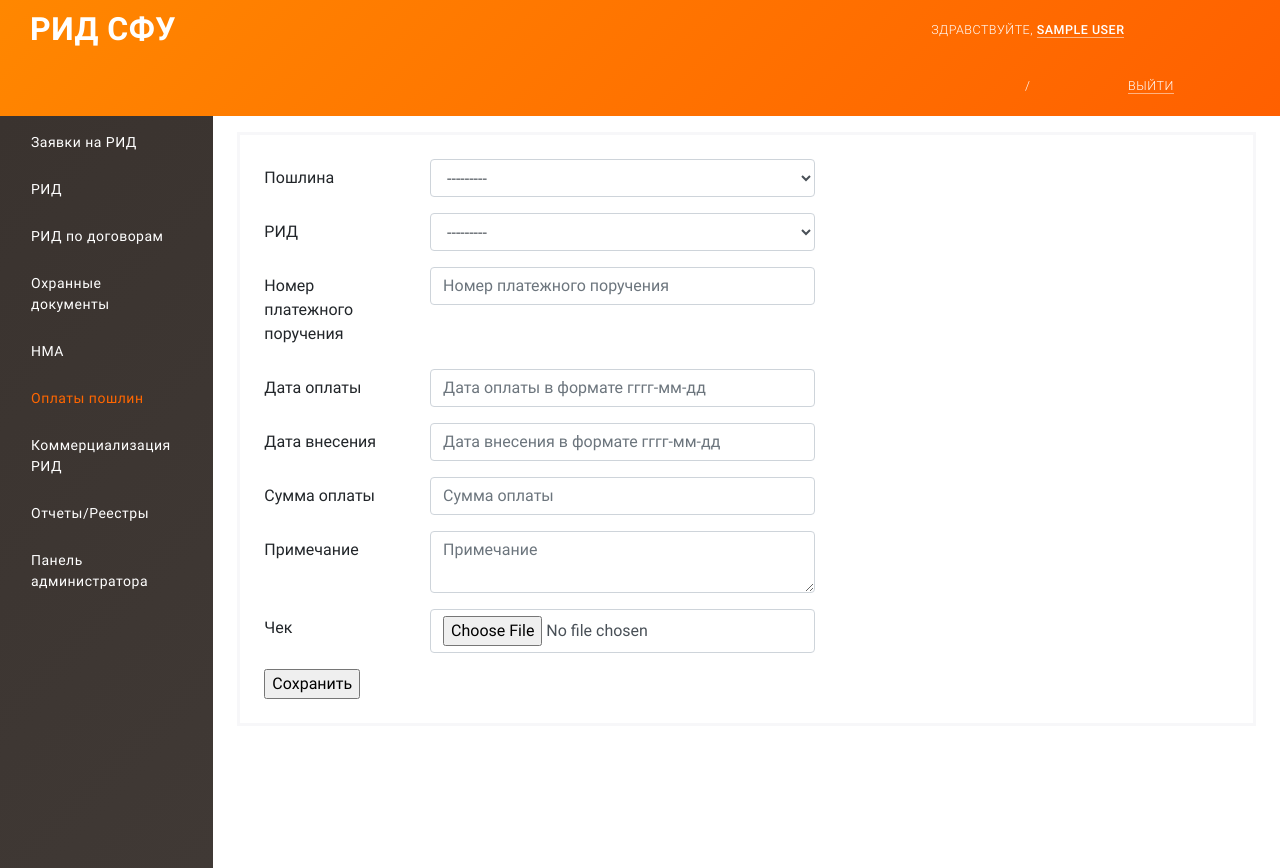
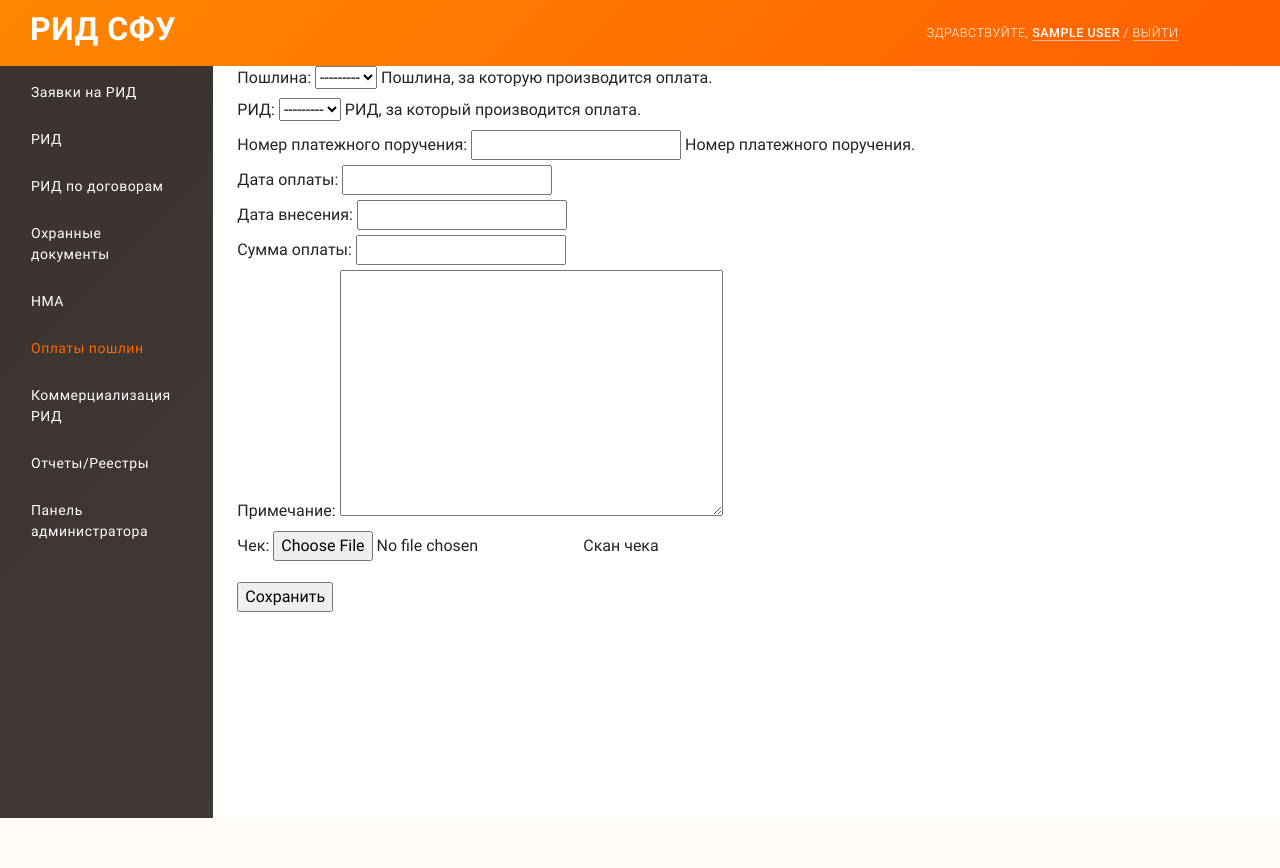
Before and after one commit to nikita250996/ria-project, a Django app: a page that uses ria_project/application/templates/payments.html in a window 1280 px wide. After the commit the page ends 818 px from the top, so only its background shows below. Run offline with Django 3.2, Linux system fonts and the light colour scheme; the visitor is signed in with stand-in values (Sample User, id 1); data that the repository does not hold is empty; some libraries are stand-ins or nearby versions.

Commit message:
Merge branch 'master' of https://github.com/vzuev401/ria-project into vzuev401-master

```diff
--- a/ria_project/application/forms.py
+++ b/ria_project/application/forms.py
@@ -1,5 +1,5 @@
 from django import forms
-from application.models import Request, Payment
+from application.models import Request
 
 
 class RequestForm(forms.ModelForm):
@@ -14,26 +14,8 @@
             }
 
         self.fields['priority_date'].widget.attrs['type'] = 'date'
+        self.fields['is_contracted'].widget.attrs['class'] = 'form-check-input'
 
     class Meta:
         model = Request
         fields = '__all__'
-
-
-class PaymentForm(forms.ModelForm):
-
-    def __init__(self, *args, **kwargs):
-        super(PaymentForm, self).__init__(*args, **kwargs)
-
-        for _, field in self.fields.items():
-            field.widget.attrs = {
-                'class': 'form-control',
-                'placeholder': field.help_text,
-            }
-
-        self.fields['payment_date'].widget.attrs['type']='date'
-        self.fields['posted_date'].widget.attrs['type'] = 'date'
-
-    class Meta:
-        model = Payment
-        fields = '__all__'
--- a/ria_project/application/models.py
+++ b/ria_project/application/models.py
@@ -367,18 +367,18 @@
     """
 
     duty = models.ForeignKey(Duty, on_delete=models.PROTECT, verbose_name='Пошлина',
-                             help_text='Пошлина, за которую производится оплата')
+                             help_text='Пошлина, за которую производится оплата.')
     intellectual_property = models.ForeignKey(IntellectualProperty, on_delete=models.PROTECT,
-                                              verbose_name='РИД', help_text='РИД, за который производится оплата')
+                                              verbose_name='РИД', help_text='РИД, за который производится оплата.')
     purchase_order_number = models.IntegerField(verbose_name='Номер платежного поручения',
-                                                help_text='Номер платежного поручения')
+                                                help_text='Номер платежного поручения.')
     payment_date = models.DateField(verbose_name='Дата оплаты',
-                                    help_text='Дата оплаты в формате гггг-мм-дд')
+                                    help_text='')
     posted_date = models.DateField(verbose_name='Дата внесения',
-                                   help_text='Дата внесения в формате гггг-мм-дд')
+                                   help_text='')
     paid_amount = models.FloatField(verbose_name='Сумма оплаты',
-                                    help_text='Сумма оплаты')
-    note = models.TextField(verbose_name='Примечание', help_text='Примечание')
+                                    help_text='')
+    note = models.TextField(verbose_name='Примечание', help_text='')
     check_scan = models.ImageField(verbose_name='Чек', help_text='Скан чека')
 
     class Meta:
@@ -612,7 +612,10 @@
         profile, new = EmployeeInfo.objects.get_or_create(user=instance)
 
 
-# @receiver(user_logged_out, sender=User)
-# def set_last_seen(sender, request, user, **kwargs):
-#     if user.is_superuser:
-#         user.last_seen = now()
+@receiver(post_save, sender=Request)
+def on_create_request(sender, instance, created, **kwargs):
+    notification = Notification(
+        time=now(), type=NOTIFICATION_TYPE_CHOICES[0],
+        description='Заявка номер {0}'.format(instance.number)
+    )
+    notification.save()
--- a/ria_project/application/templates/application/payment_form.html
+++ b/ria_project/application/templates/application/payment_form.html
@@ -1,84 +1,13 @@
 {% extends "payments.html" %}
 
 {% block content %}
-<div class="form-container">
+
 <form action="" method="post" enctype="multipart/form-data">
     {% csrf_token %}
-    {#  ошибки  #}
-    <div class="form-group row">
-        <label class="col-sm-2 col-form-label" for="{{ form.duty.name.id_for_label }}">
-            {{ form.duty.label }}
-        </label>
-        <div class="col-sm-5">
-            {{ form.duty }}
-        </div>
-    </div>
-
-    <div class="form-group row">
-        <label class="col-sm-2 col-form-label" for="{{ form.intellectual_property.name.id_for_label }}">
-            {{ form.intellectual_property.label }}
-        </label>
-        <div class="col-sm-5">
-            {{ form.intellectual_property }}
-        </div>
-    </div>
-
-    <div class="form-group row">
-        <label class="col-sm-2 col-form-label" for="{{ form.purchase_order_number.id_for_label }}">
-            {{ form.purchase_order_number.label }}
-        </label>
-        <div class="col-sm-5">
-            {{ form.purchase_order_number }}
-        </div>
-    </div>
-
-    <div class="form-group row">
-        <label class="col-sm-2 col-form-label" for="{{ form.payment_date.id_for_label }}">
-            {{ form.payment_date.label }}
-        </label>
-        <div class="col-md-5">
-            {{ form.payment_date }}
-        </div>
-    </div>
-
-    <div class="form-group row">
-        <label class="col-sm-2 col-form-label" for="{{ form.posted_date.id_for_label }}">
-            {{ form.posted_date.label }}
-        </label>
-        <div class="col-md-5">
-            {{ form.posted_date }}
-        </div>
-    </div>
-
-    <div class="form-group row">
-        <label class="col-sm-2 col-form-label" for="{{ form.paid_amount.id_for_label }}">
-            {{ form.paid_amount.label }}
-        </label>
-        <div class="col-md-5">
-            {{ form.paid_amount }}
-        </div>
-    </div>
-
-    <div class="form-group row">
-        <label class="col-sm-2 col-form-label" for="{{ form.note.id_for_label }}">
-            {{ form.note.label }}
-        </label>
-        <div class="col-md-5">
-            {{ form.note }}
-        </div>
-    </div>
-
-    <div class="form-group row">
-        <label class="col-sm-2 col-form-label" for="{{ form.check_scan.id_for_label }}">
-            {{ form.check_scan.label }}
-        </label>
-        <div class="col-md-5">
-            {{ form.check_scan }}
-        </div>
-    </div>
-
+    <ul>
+    {{ form.as_ul }}
+    </ul>
     <input type="submit" value="Сохранить" />
 
 </form>
-</div>
 {% endblock %}
--- a/ria_project/application/templates/base_template.html
+++ b/ria_project/application/templates/base_template.html
@@ -53,15 +53,13 @@
 		<section class="col-sm-4 text-center my-auto staff-info">
 			<!-- Сотрудник -->
             <div class="user">
-                Здравствуйте, <span class="username">{{ user.get_full_name }}</span>
+                Здравствуйте, <span class="username" id="username">{{ user.get_full_name }}</span>
                 {% if user.is_superuser %}
-                <div  id="notification">
-                    <ul>
-                        <li v-for="(message, index) in notifications">
-                            ${message.description} |
-                            <a class="mark-as-read-link" v-on:click="markAsRead(message.id, index)">Пометить как прочитанное</a>
-                        </li>
-                    </ul>
+                <div class="user-notifications" id="notification">
+                    <div class="message" v-for="(message, index) in notifications">
+                        ${message.description} |
+                        <a class="mark-as-read-link" v-on:click="markAsRead(message.id, index)">Отметить как прочитанное</a>
+                    </div>
                 </div>
                 {% endif %}
             </div>
@@ -176,6 +174,7 @@
         });
         {% endif %}
     </script>
+
     {% block custom-js %}
     {% endblock %}
 </body>
--- a/ria_project/application/templates/payments.html
+++ b/ria_project/application/templates/payments.html
@@ -23,7 +23,7 @@
 {% endblock %}
 
 {% block content %}
-<h3 class="table-name">Оплаты пошлин</h3>
+<h3 class="table-name">Оплаты</h3>
 <div class="table-responsive">
     <table id="myTable" class="table table-striped table-sm" style="width:100%">
     </table>
--- a/ria_project/application/views.py
+++ b/ria_project/application/views.py
@@ -111,7 +111,7 @@
 
 class PaymentCreate(CreateView):
     model = models.Payment
-    form_class = forms.PaymentForm
+    fields = '__all__'
     success_url = reverse_lazy('payments')
 
 
```
Also changed, not shown: ria_project/application/static/css/stylesheet.css (+25 -9 lines), ria_project/application/templates/application/request_form.html (deleted, +0 -76 lines), ria_project/ria_project/__init__.py (deleted), 1 other file.
